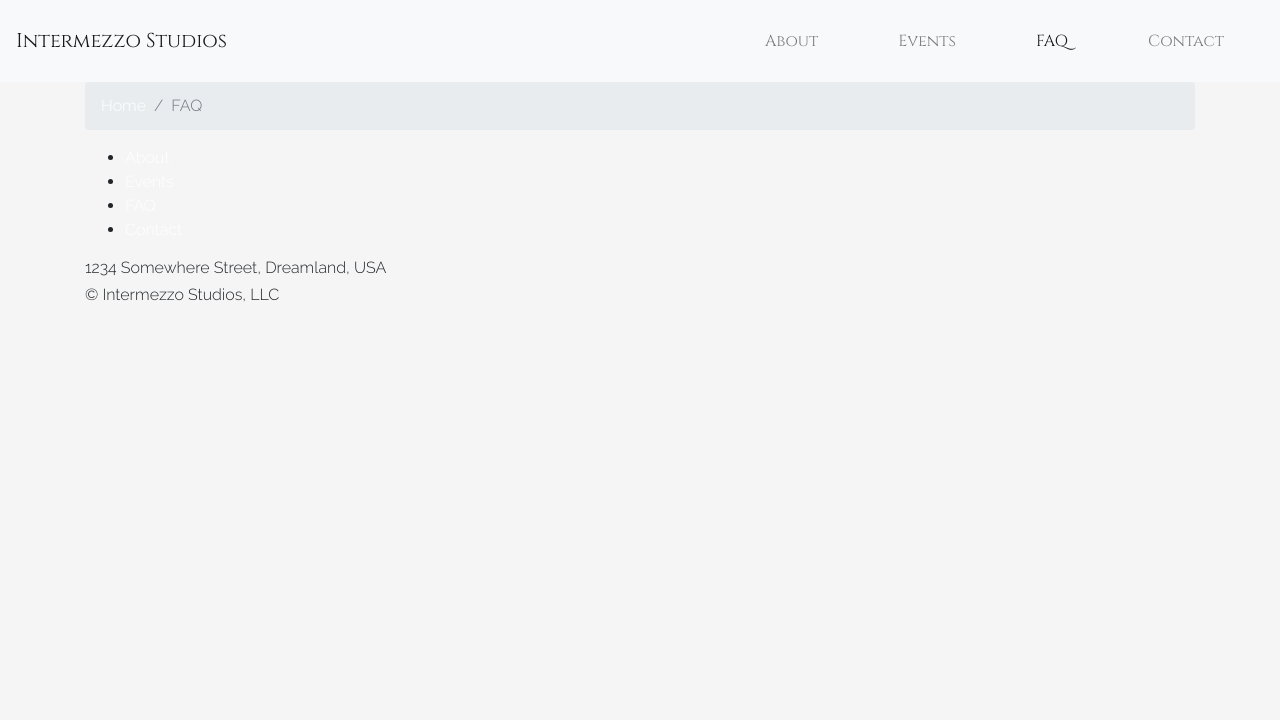
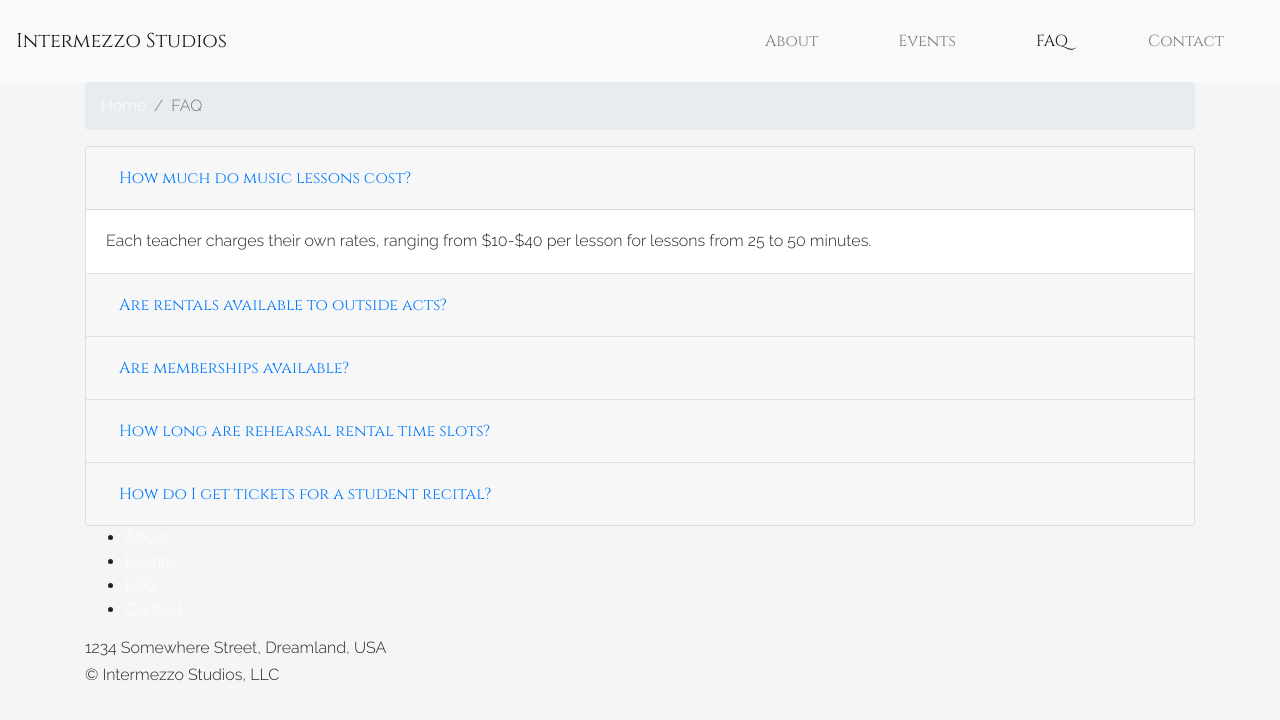
Before and after one commit to Bill-Sukh/Intermezzo-Studios, a website: page faq.html in a window 1280 px wide. Drawn offline with nearby package versions, Linux system fonts and the light colour scheme.

Commit message:
FAQ Accordion

```diff
--- a/faq.html
+++ b/faq.html
@@ -54,6 +54,71 @@
 
 <!--Accordion-->
 
+<div class="container">
+    <div class="accordion" id="faqAccordion">
+        <div class="card">
+            <div class="card-header" id="question1">
+                <h2 class="mb-0">
+                    <button class="btn btn-link btn-block text-left" type="button" data-toggle="collapse" data-target="#answer1" aria-expanded="true" aria-controls="collapse1">How much do music lessons cost?</button>
+                </h2>
+            </div>
+            <div id="answer1" class="collapse show" aria-labelledby="headingOne" data-parent="#faqAccordion">
+                <div class="card-body">
+                    Each teacher charges their own rates, ranging from $10-$40 per lesson for lessons from 25 to 50 minutes.
+                </div>
+            </div>
+        </div>
+        <div class="card">
+            <div class="card-header" id="question2">
+                <h2 class="mb-0">
+                    <button class="btn btn-link btn-block text-left collapsed" type="button" data-toggle="collapse" data-target="#answer2" aria-expanded="false" aria-controls="collapse2">Are rentals available to outside acts?</button>
+                </h2>
+            </div>
+            <div id="answer2" class="collapse" aria-labelledby="headingTwo" data-parent="#faqAccordion">
+                <div class="card-body">
+                    Yes, upon acceptance of an application. Intermezzo is designed to foster relationships between local musicians, so we want to make sure that outside acts are in keeping with the community we are building here.
+                </div>
+            </div>
+        </div>
+        <div class="card">
+            <div class="card-header" id="question3">
+                <h2 class="mb-0">
+                    <button class="btn btn-link btn-block text-left collapsed" type="button" data-toggle="collapse" data-target="#answer3" aria-expanded="false" aria-controls="collapse3">Are memberships available?</button>
+                </h2>
+            </div>
+            <div id="answer3" class="collapse" aria-labelledby="headingThree" data-parent="#faqAccordion">
+                <div class="card-body">
+                    Yes! Memberships perks include free and reduced ticket prices, as well as reduced rates on our rental spaces and recording studio time slots.
+                </div>
+            </div>
+        </div>
+        <div class="card">
+            <div class="card-header" id="question4">
+                <h2 class="mb-0">
+                    <button class="btn btn-link btn-block text-left collapsed" type="button" data-toggle="collapse" data-target="#answer4" aria-expanded="false" aria-controls="collapse4">How long are rehearsal rental time slots?</button>
+                </h2>
+            </div>
+            <div id="answer4" class="collapse" aria-labelledby="headingFour" data-parent="#faqAccordion">
+                <div class="card-body">
+                    Our rehearsal rentals are available in slots as short as one hour and as long as four hours. If the renters are utilizing the space prior to a performance, longer slots are available as part of the performance rental fee.
+                </div>
+            </div>
+        </div>
+        <div class="card">
+            <div class="card-header" id="question5">
+                <h2 class="mb-0">
+                    <button class="btn btn-link btn-block text-left collapsed" type="button" data-toggle="collapse" data-target="#answer5" aria-expanded="false" aria-controls="collapse5">How do I get tickets for a student recital?</button>
+                </h2>
+            </div>
+            <div id="answer5" class="collapse" aria-labelledby="headingFive" data-parent="#faqAccordion">
+                <div class="card-body">
+                    Because we want our students to feel totally confident during their performances, we allow them to choose their own audience. If you would like a ticket to a student recital, talk to the student you know, and they will get a ticket for you. Tickets for non-family members are $2 for adults and $1 for children under twelve.
+                </div>
+            </div>
+        </div>
+    </div>
+</div>
+
 <!--Footer-->
 
 <footer>
```
